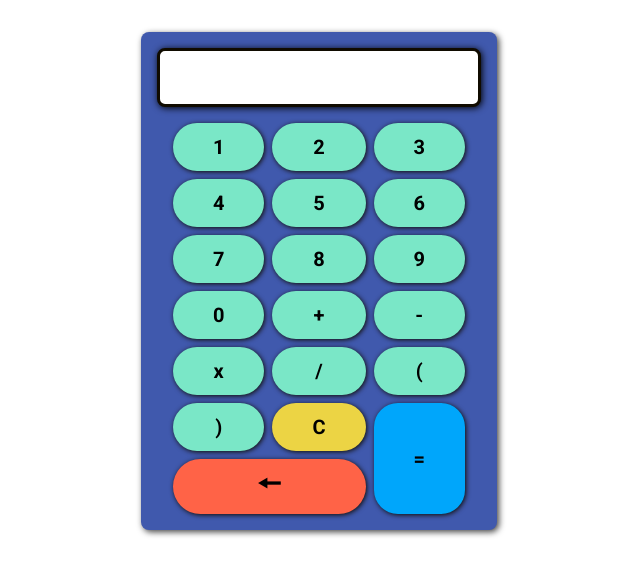
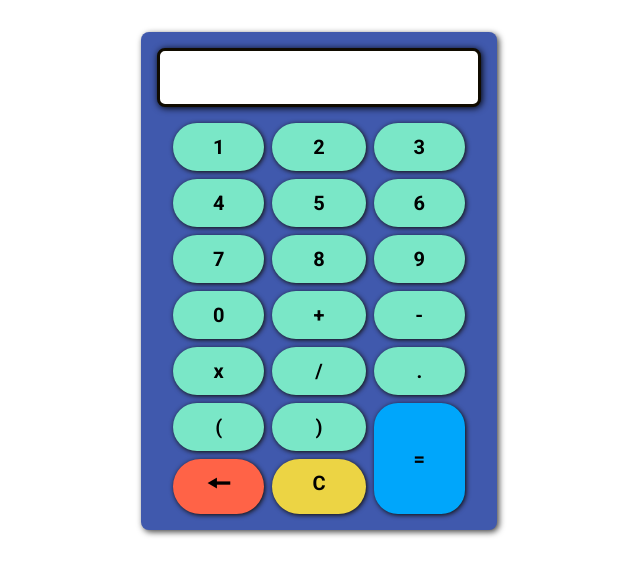
Before and after one commit to alexsonalmeida/calculadora, a plain HTML site: page dist/index.html in a window 1280 px wide. Shown: the whole page, without its empty margins (321-961 px from the left). Drawn offline with Linux system fonts and the light colour scheme.

Commit message:
adicao da tecla de ponto

```diff
--- a/dist/index.html
+++ b/dist/index.html
@@ -27,6 +27,7 @@
                 <span class="sinal" onclick="addElement('-')">-</span>
                 <span class="sinal" onclick="addElement('*')">x</span>
                 <span class="sinal" onclick="addElement('/')">/</span>
+                <span class="sinal" onclick="addElement('.')">.</span>
                 <span onclick="addElement('(')">(</span>
                 <span onclick="addElement(')')">)</span>
                 <span class="arrow" onclick="limpaElemento()">🠔</span>
--- a/dist/style/style.css
+++ b/dist/style/style.css
@@ -54,7 +54,6 @@ main {
     font-size: 1.7rem;
     padding: 0.3rem 2rem;
     background-color: #FF6347;
-    grid-column: 1 / 3;
     grid-row: 7;
 }
 
```
